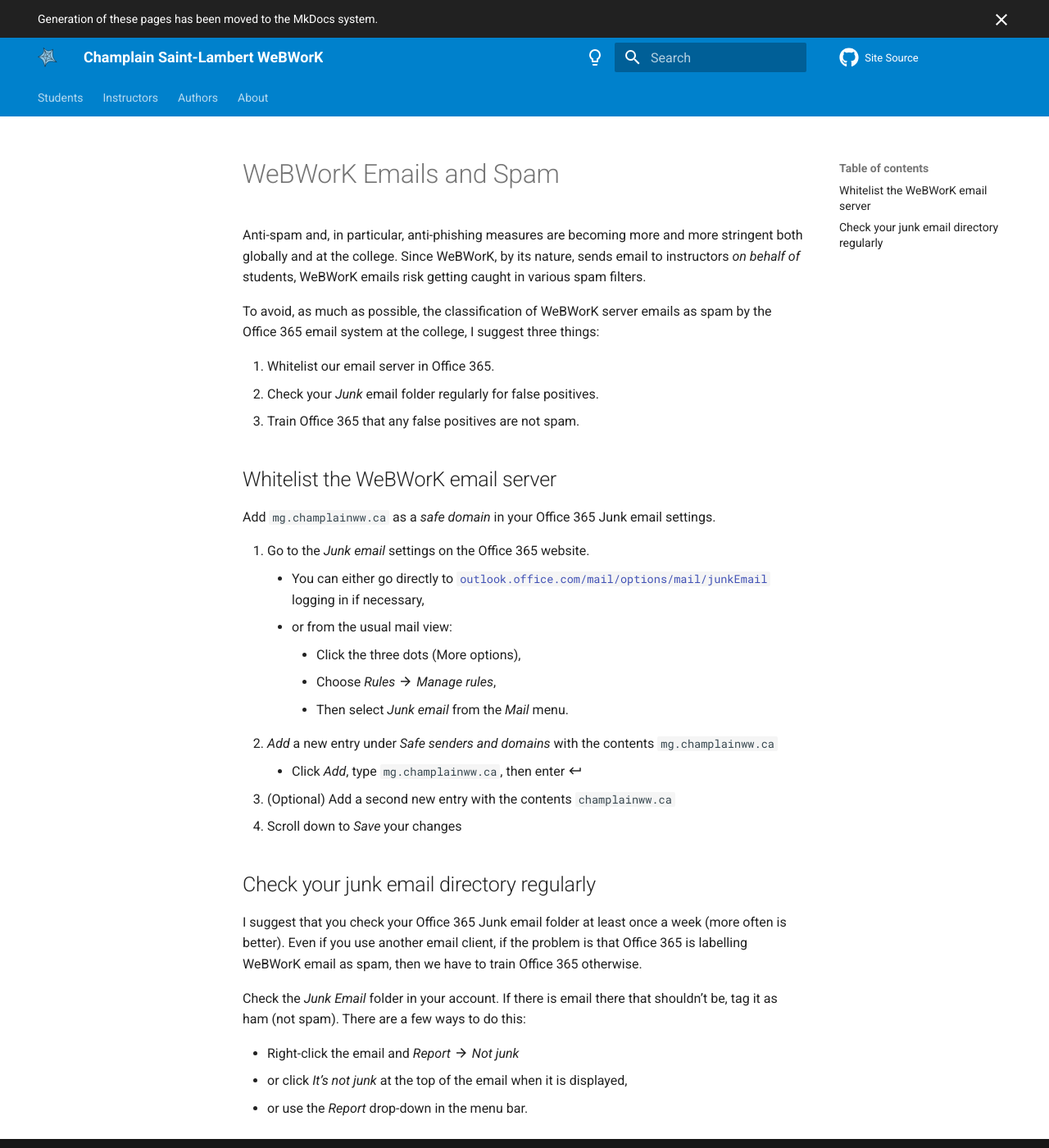
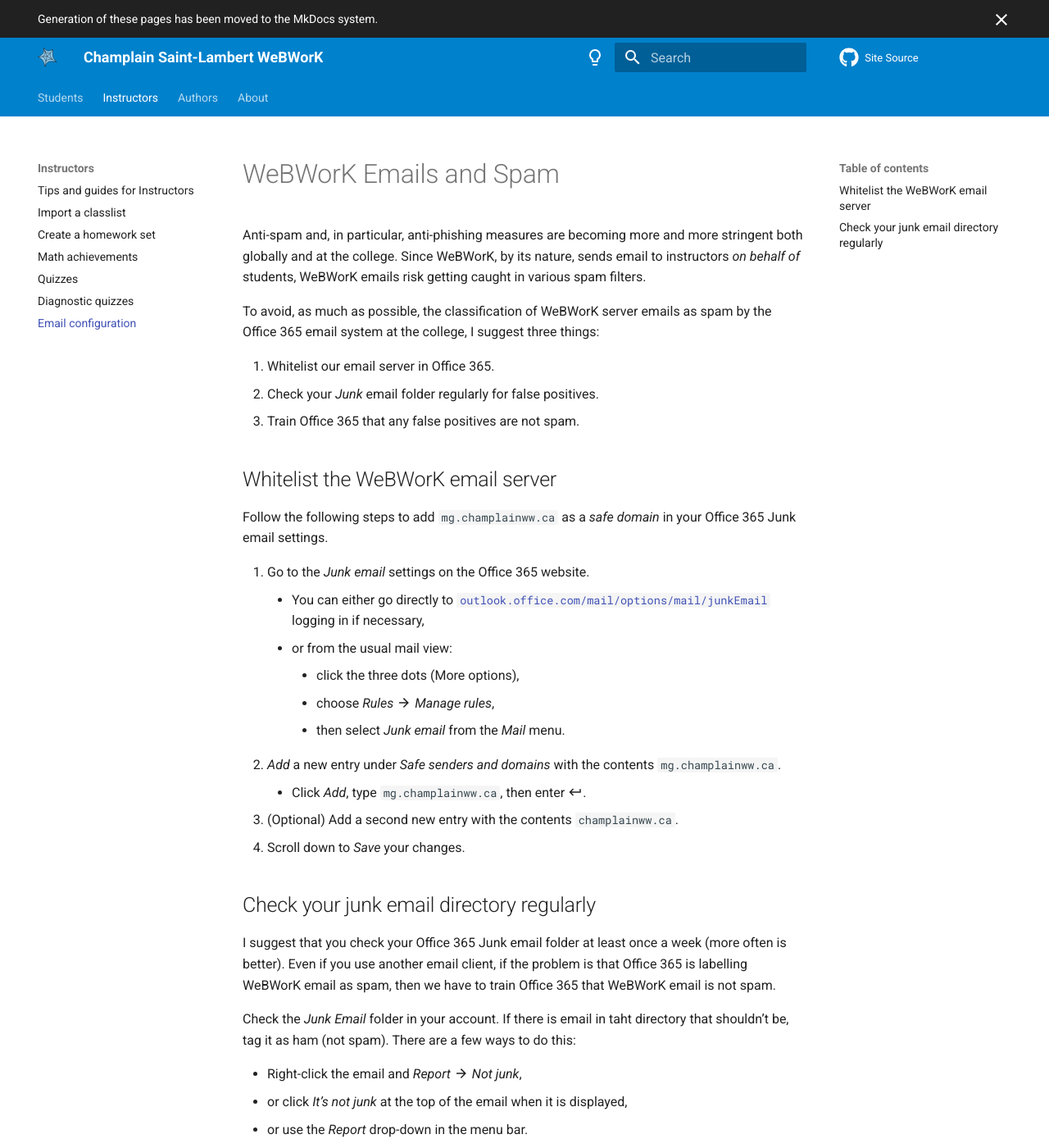
Before and after one commit to cslmath/champlainww.ca, an MkDocs documentation site: the page built from docs/instructors/ins-email-whitelist.md, in a window 1280 px wide and 1400 px high. Shown: the whole window at 82% size. Built offline with MkDocs 1.6.1 and Material for MkDocs 9.7.7, drawn with Linux system fonts in a browser that asks for light colours; comment, search, counter and statistics services are not loaded; old or Windows-style settings are respelled for this version of MkDocs.

Commit message:
Add whitelist page to the site
* Correct typos and punctuation (and other tweaks) in ins-email-whitelist.md.
* Add `Email configuration` to the instructors menu (and point it to the whitelist page).
* Add `Email configuration` to the instructors landing page.

```diff
--- a/docs/instructors/ins-email-whitelist.md
+++ b/docs/instructors/ins-email-whitelist.md
@@ -23,31 +23,31 @@
 
 ## Whitelist the WeBWorK email server
 
-Add `mg.champlainww.ca` as a _safe domain_ in your Office 365 Junk email settings.
+Follow the following steps to add `mg.champlainww.ca` as a _safe domain_ in your Office 365 Junk email settings.
 
 1. Go to the _Junk email_ settings on the Office 365 website.
     - You can either go directly to
     [`outlook.office.com/mail/options/mail/junkEmail`](https://outlook.office.com/mail/options/mail/junkEmail)
     logging in if necessary,
     - or from the usual mail view:
-        * Click the three dots (More options),
-        * Choose _Rules_ :material-arrow-right: _Manage rules_,
-        * Then select _Junk email_ from the _Mail_ menu.
-1. _Add_ a new entry under _Safe senders and domains_ with the contents `mg.champlainww.ca`
-    - Click _Add_, type `mg.champlainww.ca`, then enter :material-keyboard-return:
-1. (Optional) Add a second new entry with the contents `champlainww.ca`
-1. Scroll down to _Save_ your changes
+        * click the three dots (More options),
+        * choose _Rules_ :material-arrow-right: _Manage rules_,
+        * then select _Junk email_ from the _Mail_ menu.
+1. _Add_ a new entry under _Safe senders and domains_ with the contents `mg.champlainww.ca`.
+    - Click _Add_, type `mg.champlainww.ca`, then enter :material-keyboard-return:.
+1. (Optional) Add a second new entry with the contents `champlainww.ca`.
+1. Scroll down to _Save_ your changes.
 
 ## Check your junk email directory regularly
 
 I suggest that you check your Office 365 Junk email folder at least once a week (more often is better).
 Even if you use another email client, if the problem is that Office 365 is labelling WeBWorK email as spam,
-then we have to train Office 365 otherwise.
+then we have to train Office 365 that WeBWorK email is not spam.
 
 Check the _Junk Email_ folder in your account.
-If there is email there that shouldn't be, tag it as ham (not spam).
+If there is email in taht directory that shouldn't be, tag it as ham (not spam).
 There are a few ways to do this:
 
-- Right-click the email and _Report_ :material-arrow-right: _Not junk_
+- Right-click the email and _Report_ :material-arrow-right: _Not junk_,
 - or click _It's not junk_ at the top of the email when it is displayed,
 - or use the _Report_ drop-down in the menu bar.
--- a/mkdocs.yml
+++ b/mkdocs.yml
@@ -31,6 +31,7 @@
         - Math achievements: instructors\ins-math-achievements.md
         - Quizzes: instructors/ins-quiz-tips.md
         - Diagnostic quizzes: instructors/ins-diagnostic-quizzes.md
+        - Email configuration: instructors/ins-email-whitelist.md
     - Authors:
         - authors/authors.md
         - Problem randomization: authors/author-randomization.md
```
Also changed, not shown: docs/instructors/instructors.md (+2 -0 lines).
